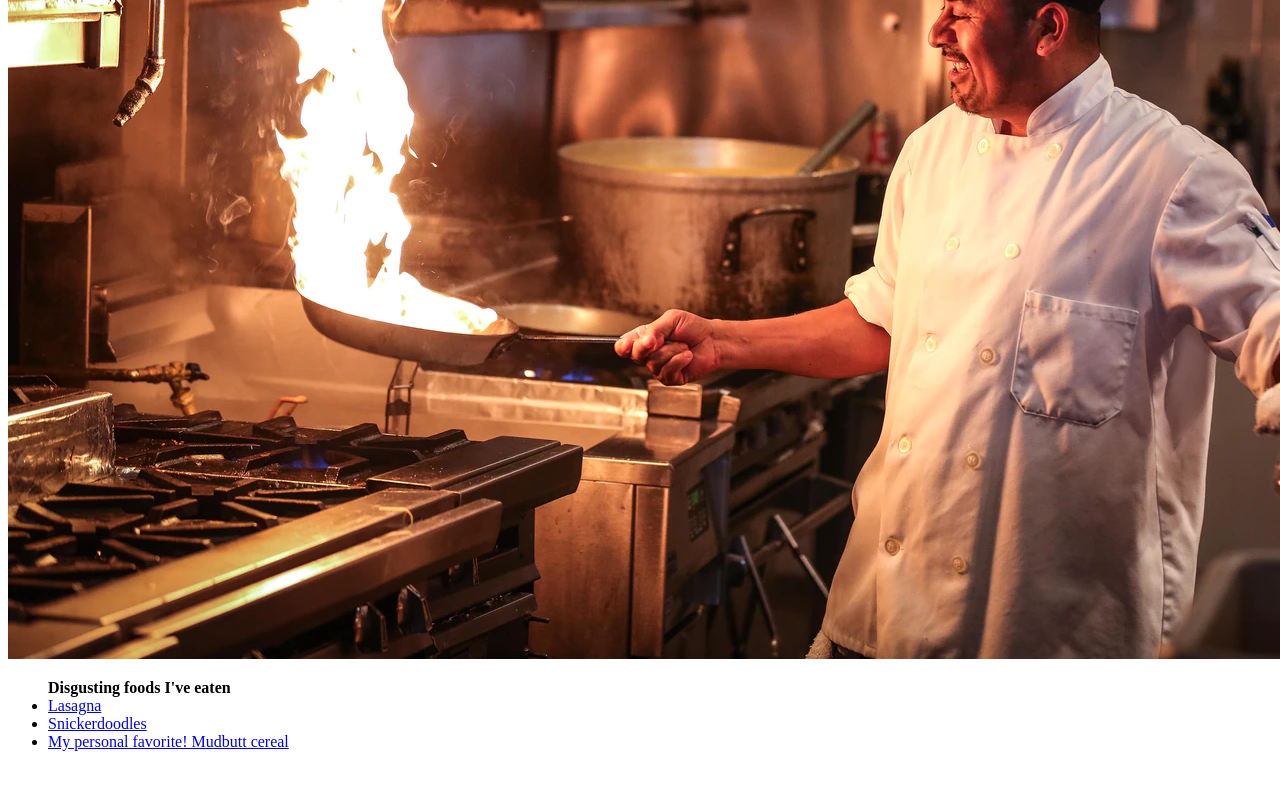
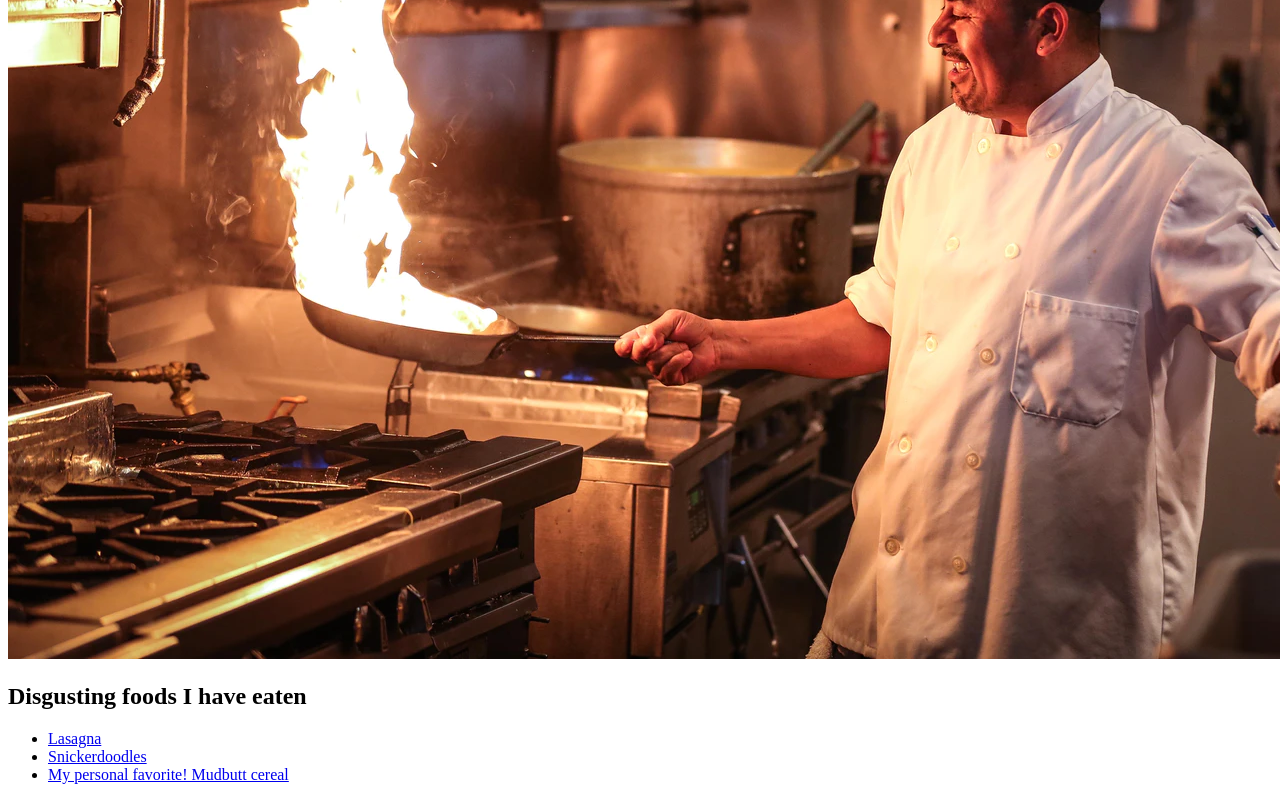
Before and after one commit to Dubonk/odin-recipes, a plain HTML site: page index.html in a window 1280 px wide. Shown: the part 401-1201 px from the top of the page. Before the commit the page ends 1168 px from the top, so only its background shows below. Drawn offline with Linux system fonts and the light colour scheme.

Commit message:
Just wanted to check in on my first project

```diff
--- a/index.html
+++ b/index.html
@@ -11,12 +11,13 @@
         Odin Recipes
     </h1>
     <img src="pictures/chef.jpg">
-    <ul> <strong>Disgusting foods I've eaten </strong>
-        <li> <a href="../recipes/lasagna.html"> Lasagna </a></li>
+    <h2>Disgusting foods I have eaten</h2>
+    <ul>
+        <li><a href="../recipes/lasagna.html"> Lasagna </a></li>
 
-        <li> <a href="../recipes/snickerdoodle.html">Snickerdoodles</a></li>
+        <li><a href="../recipes/snickerdoodle.html">Snickerdoodles</a></li>
 
-        <li> <a href="../recipes/mudbutt.html"> My personal favorite! Mudbutt cereal</a> </li>
+        <li><a href="../recipes/mudbutt.html"> My personal favorite! Mudbutt cereal</a> </li>
 
     </ul>
 </body>
```
